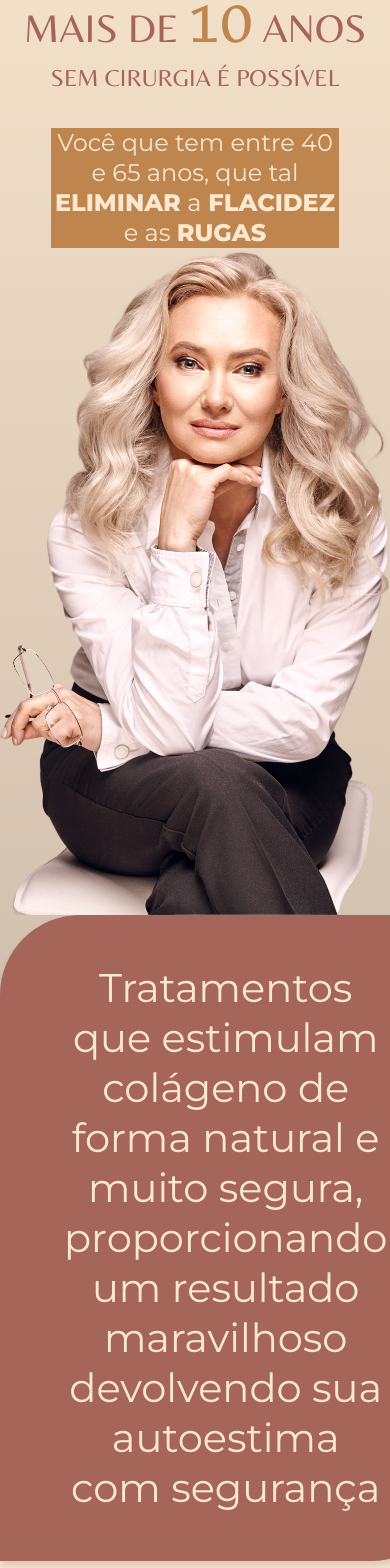
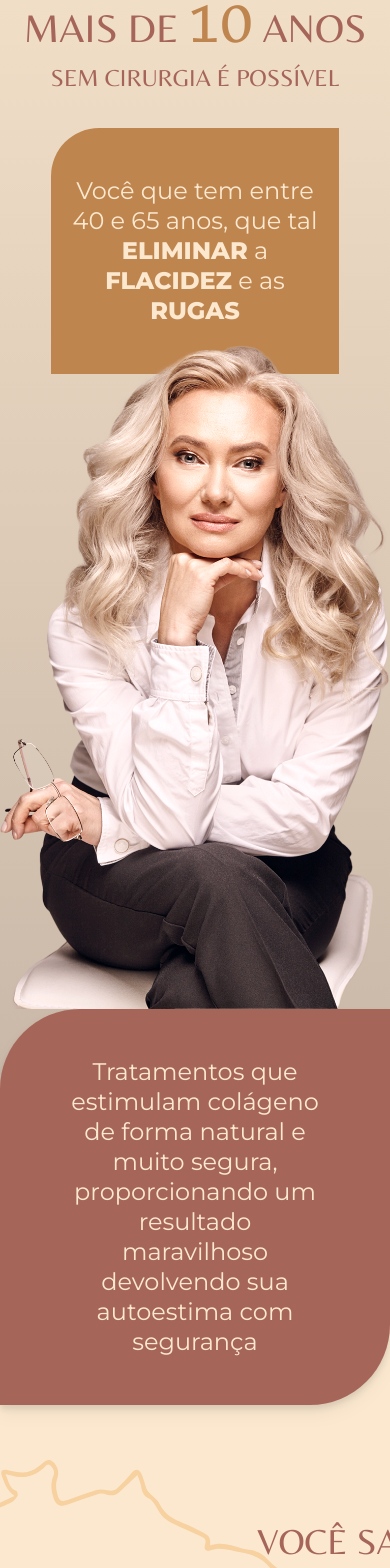
Before and after one commit to guisdarocha/clinicasalomao, a React (Vite) app in the folder clinica-salomao/: page / in a window 390 px wide. Shown: the part 280-1848 px from the top of the page. Built offline with nearby package versions, Linux system fonts and the light colour scheme; a web font is replaced by a local one.

Commit message:
Iniciado versão mobile header

```diff
--- a/clinica-salomao/src/components/Header/Header.tsx
+++ b/clinica-salomao/src/components/Header/Header.tsx
@@ -5,7 +5,7 @@ import imagemHeader from '../../assets/headerImage.png'
 const Header = () => {
     return (
     <>
-    <div className='bg-gradient-to-t from-creme-escuro to-creme w-full h-[1730px] pb-[5rem]'>
+    <div className='bg-gradient-to-t from-creme-escuro to-creme w-full h-[1500px] pb-[5rem]'>
         <div className="flex justify-center items-center mx-auto pt-6 bg-creme-claro h-[8rem] w-auto">
             <img src={logo} alt="" className='mx-auto max-w-[10rem] mt-[1rem] h-auto'/>
         </div>
@@ -20,8 +20,8 @@ const Header = () => {
 
 
         <div className="grid -mt-[3rem]">
-            <div className='flex mx-auto bg-siena content-center  '>
-                <div className=' h-auto w-[18rem] hover:shadow-dentro hover:shadow-creme hover:transition-all hover:ease-out hover:duration-700 rounded-tl-46 flex justify-left items-center'>
+            <div className='flex mx-auto bg-siena rounded-tl-6xl content-center   '>
+                <div className=' h-auto w-[18rem] py-[3rem] px-[0.5rem] hover:shadow-dentro hover:shadow-creme hover:transition-all hover:ease-out hover:duration-700 rounded-tl-46 flex justify-left items-center'>
                     <h2 className='text-[1.5rem] font-mont text-creme leading-tight text-center'>Você que tem entre 40 e 65 anos, que tal
                     <span className='text-[1.5rem] font-extrabold text-creme'> ELIMINAR</span> a
                     <span className='text-[1.5rem] font-extrabold text-creme'> FLACIDEZ</span> e
@@ -30,15 +30,15 @@ const Header = () => {
                 </div>
             </div>
             <div className="">
-                <img src={imagemHeader} alt="" className=' ' />
+                <img src={imagemHeader} alt="" className=' -mt-[2rem] ' />
             </div>
        </div>
 
 
 
-        <div className="flex items-center mx-auto drop-shadow-lg  max-w-[1180px] ">
+        <div className="flex items-center mx-auto drop-shadow-lg ">
             <div className="bg-vermelho-madeira rounded-tl-46 rounded-br-46 ">
-                <h3 className='text-[2.5rem] text-center font-mont text-creme leading-tight  py-[3rem] px-[4rem] '>Tratamentos que estimulam colágeno de forma natural e muito segura, proporcionando um resultado maravilhoso devolvendo sua autoestima com segurança</h3>
+                <h3 className='text-[1.5rem] text-center font-mont text-creme leading-tight  py-[3rem] px-[4rem] '>Tratamentos que estimulam colágeno de forma natural e muito segura, proporcionando um resultado maravilhoso devolvendo sua autoestima com segurança</h3>
             </div>
         </div>
     </div>
--- a/clinica-salomao/tailwind.config.js
+++ b/clinica-salomao/tailwind.config.js
@@ -33,6 +33,7 @@ module.exports = withMT({
     },
     borderRadius: {
       '46': '80px',
+      '6xl': '48px',
     },
 
     boxShadow: {
```
